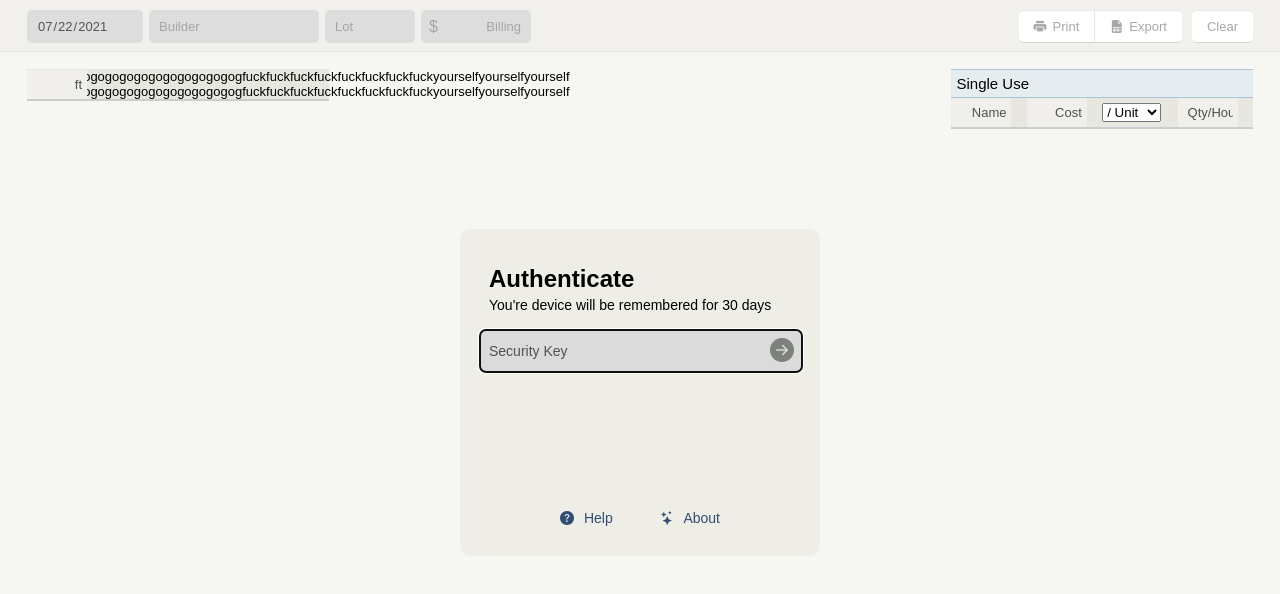
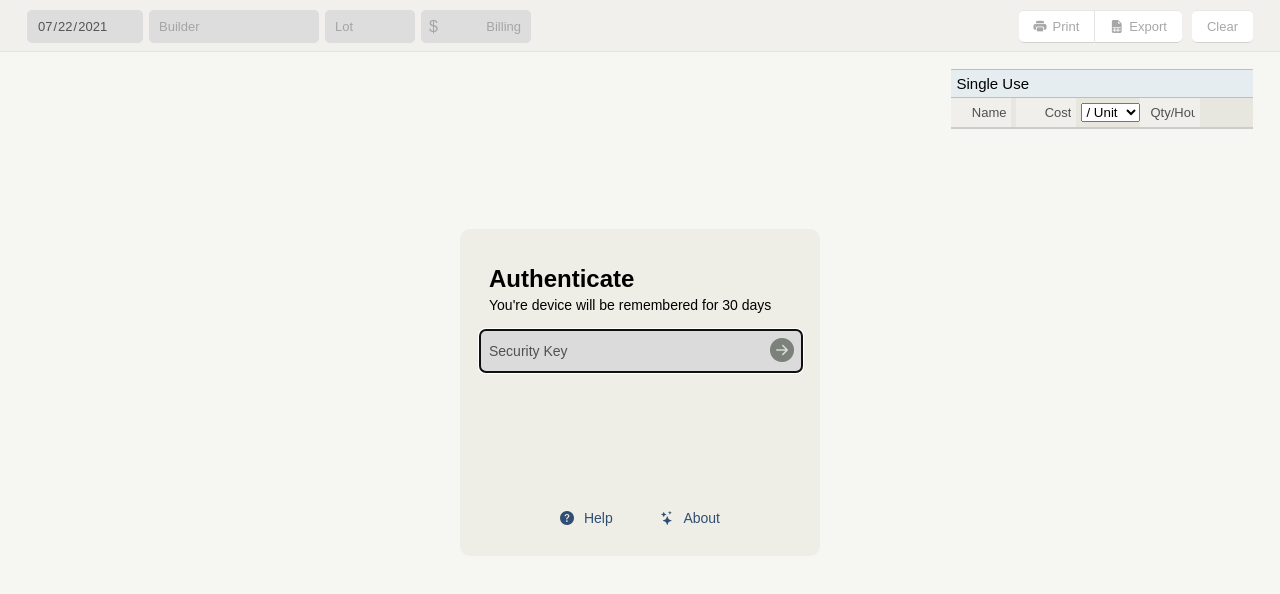
Before and after one commit to notnotjake/dayticket, a plain HTML site: page index.html in a window 1280 px wide. Drawn offline with nearby package versions, Linux system fonts and the light colour scheme; a web font is replaced by a local one.

Commit message:
Cleans up code

```diff
--- a/app.js
+++ b/app.js
@@ -219,7 +219,7 @@ const DRAW = {
 
 			let item = document.createElement('label')
 			let itemLi = document.createElement('li')
-			let inputWrapper = DRAW.elementFactory('div',[{name:'class',value:'input-wrapper'}])
+			let inputWrapper = document.createElement('div')
 			let itemInput = DRAW.elementFactory('input',[
 				{name:'type',value:'number'},
 				{name:'step',value:'0.01'},
@@ -229,7 +229,7 @@ const DRAW = {
 				{name:'onclick',value:'select()'},
 				{name:'inputmode',value:'decimal'},
 				{name:'placeholder',value:placeholderText}])
-			let itemP = DRAW.elementFactory('div',[{name:'class',value:'item-name'}])
+			let itemP = document.createElement('p')
 			itemP.innerText = x.name
 
 			inputWrapper.appendChild(itemInput)
--- a/index.html
+++ b/index.html
@@ -47,19 +47,7 @@
 		</div>
 
 		<div class="content-container">
-			<div class="column" id="column-1">
-
-				<div class="section-table">
-					<label>
-						<div class="section-test1">
-							<div class="test-child">
-								<input type="number" step="0.01" min="0" class="qty" id="qty-CAT5E RISER CABLE (ft)" onclick="select()" inputmode="decimal" placeholder="ft">
-							</div>
-							<div class="test-child">gogogogogogogogogogogogogogfuckfuckfuckfuckfuckfuckfuckfuckyourselfyourselfyourself gogogogogogogogogogogogogogfuckfuckfuckfuckfuckfuckfuckfuckyourselfyourselfyourself</div>
-						</div>
-					</label>
-				</div>
-			</div>
+			<div class="column" id="column-1"></div>
 			<div class="column" id="column-2"></div>
 			<div class="column" id="column-3"></div>
 			<div class="column" id="column-4">
--- a/style.css
+++ b/style.css
@@ -69,7 +69,7 @@ body {
 .date {
 	width: auto;
 }
-.toolbar input, .section-table input {
+.toolbar input {
 	box-sizing: border-box;
 	padding: 0 10px 0 10px;
 	height: 100%;
@@ -136,7 +136,6 @@ input::-webkit-inner-spin-button {
 	border-bottom: 1px solid #d1d1d1;
 
 }
-
 #print {
 	margin-right: 0;
 	border-radius: 5px 0 0 5px;
@@ -164,13 +163,13 @@ i {
 .column {
 	width: calc(25% - 5px);
 }
-
 .section-table {
 	width: 100%;
 	background-color: #e8e7df;
 	border-bottom: 1.5px solid #cccccc;
 	margin-bottom: 10px;
 }
+
 .section-table h1 {
 	font-size: 15px;
 	font-weight: 400;
@@ -196,6 +195,7 @@ i {
 .section-table button:active {
 	color: #777792;
 }
+
 .section-table ul {
 	list-style: none;
 	list-style-type: none;
@@ -203,42 +203,30 @@ i {
 	margin: 0;
 }
 .section-table li {
+	display: flex;
+	align-items: center;
 	border-bottom: 1px solid #cccccc;
 	font-size: 13px;
-	display: flex;
-	align-items: center;
+}
+li > div {
+	//height: 100%;
 }
 
-.section-test1 {
-	border-bottom: 1px solid #cccccc;
+.section-table input {
+	box-sizing: border-box;
+	padding: 0 5px 0 10px;
+	margin-right: 5px;
+	height: 100%;
+	min-height: 29px;
+	width: 60px;
+
+	background-color: #f0efeb;
+	border-radius: 0;
+	border: none;
+	text-align: right;
+	color: #3b6eb7;
 	font-size: 13px;
-	display: flex;
-	align-items: center;
-	justify-content: start;
-}
-.test-child {
-	//flex: 1;
-}
-.test-child:first-child {
-	width: 20px;
-}
-.test-child:nth-child(2) {
-	//width: 80%;
-}
-
-.item-name {
-	padding: 5px 6px;
-	margin: 0;
-}
-.section-table input {
-	position: relative;
-	background-color: #f0efeb;
-	width: 60px;
-	min-height: 29px;
-	border-radius: 0;
-	text-align: right;
-	padding-right: 5px;
-	color: #3b6eb7;
+	font-weight: 500;
 }
 .content-container input::-webkit-outer-spin-button,
 .content-container input::-webkit-inner-spin-button {
@@ -248,18 +236,6 @@ i {
 .content-container input[type=number] {
   -moz-appearance: textfield;
 }
-
-.input-wrapper, .item-name {
-	flex: 1;
-}
-
-.input-wrapper {
-	width: 10%;
-}
-.item-name {
-	width: 90%;
-}
-
 .section-table input:focus {
 	background-color: #f6f5f0;
 	z-index: 2;
@@ -269,6 +245,10 @@ i {
 	color: #d0434d;
 }
 
+.section-table p {
+	padding: 5px 5px 3px 0;
+	margin: 0;
+}
 
 
 
```
